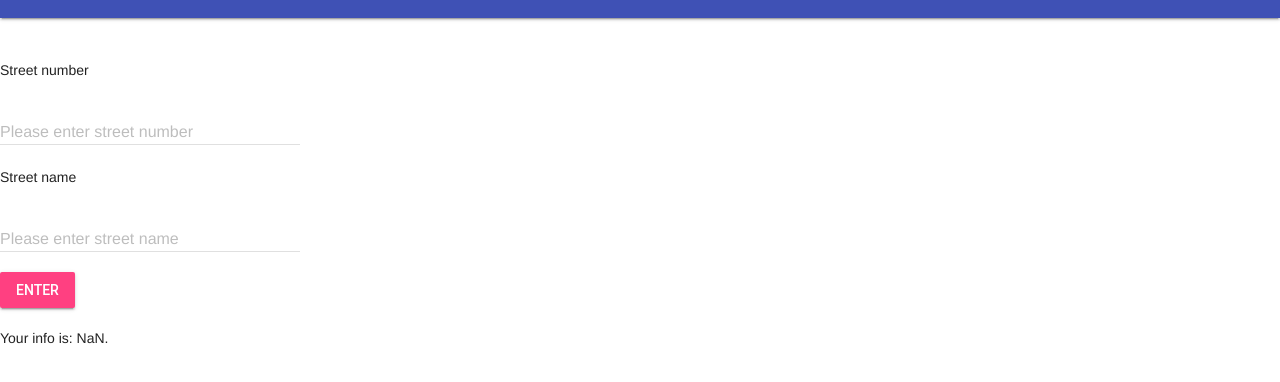
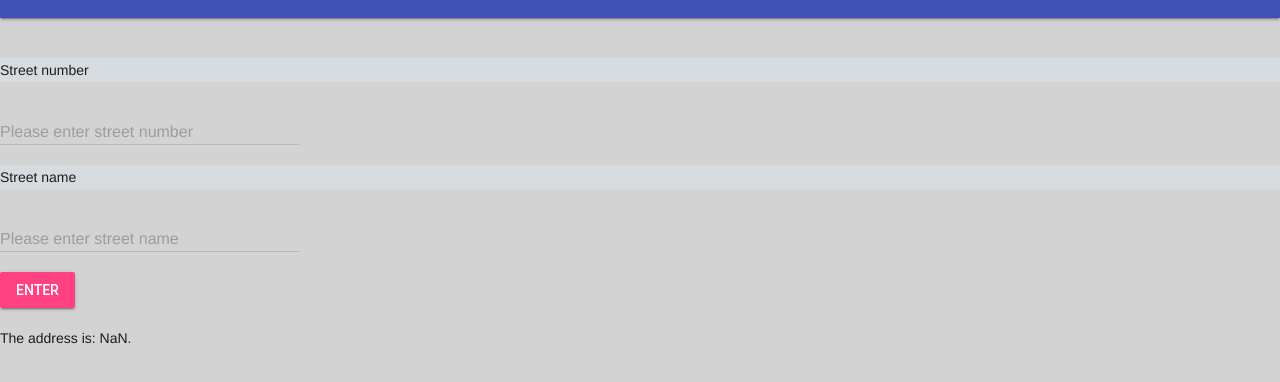
Before and after one commit to AvaVenturino/ICS20-Unit-2-03-JS, a plain HTML site: page index.html in a window 1280 px wide. Both pictures are taken after a click on the button "ENTER". Shown: the part 46-428 px from the top of the page. Drawn offline with nearby package versions, Linux system fonts and the light colour scheme.

Commit message:
added css

```diff
--- a/index.html
+++ b/index.html
@@ -17,6 +17,7 @@
   </head>
   <body>
     <script defer src="https://code.getmdl.io/1.3.0/material.min.js"></script>
+    <link rel="stylesheet" href="./css/style.css">
     <script src="./js/script.js"></script>
     <div class = "mdl-layout mdl-js-layout mdl-layout--fixed-header">
       <header class = "mdl-layout__header">
--- a/js/script.js
+++ b/js/script.js
@@ -14,5 +14,5 @@ function enterClicked() {
 
   // output
   document.getElementById("address").innerHTML =
-    "Your info is: " + streetName + " " + userStreetNumber + "."
+    "The address is: " + streetName + " " + userStreetNumber + "."
 }
```
